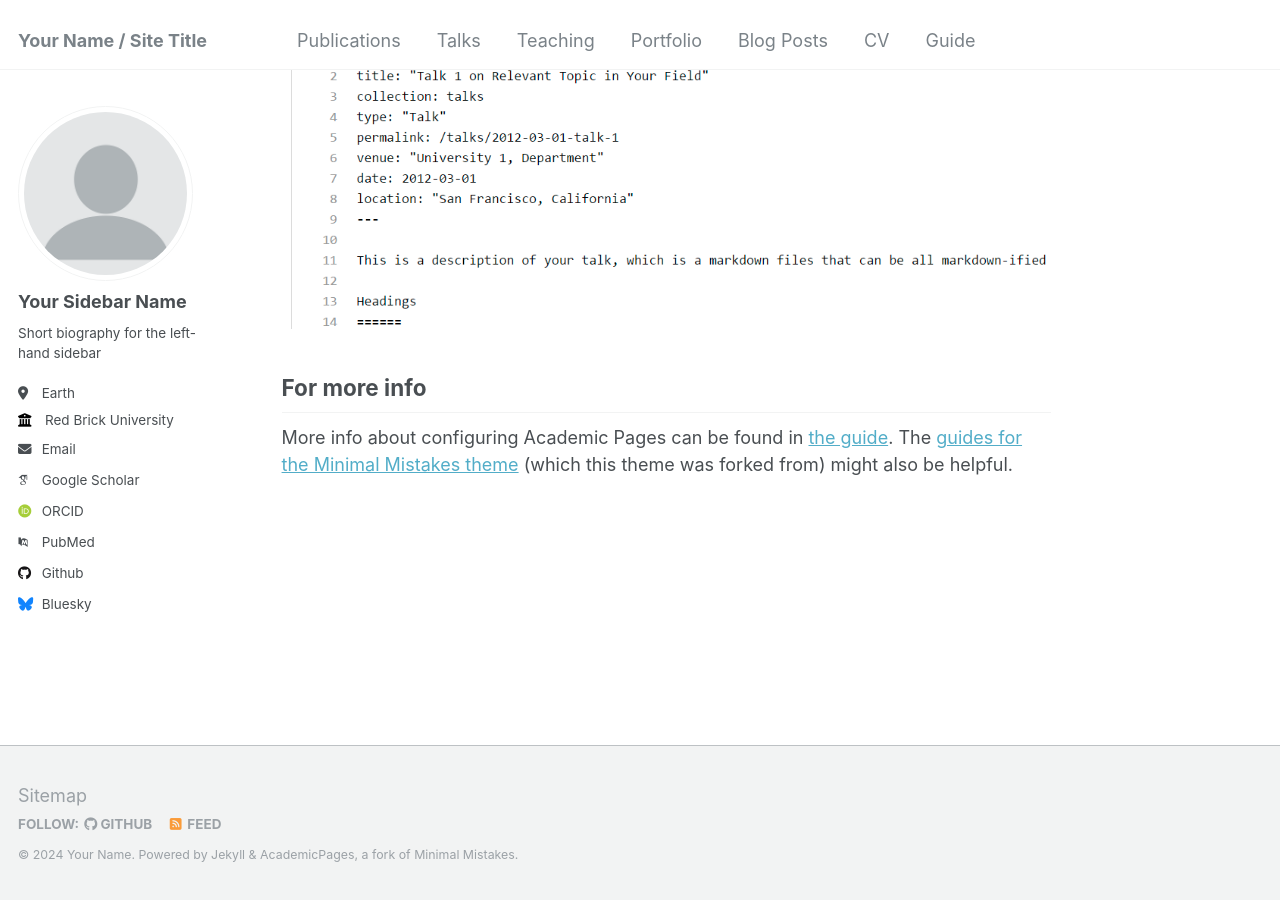
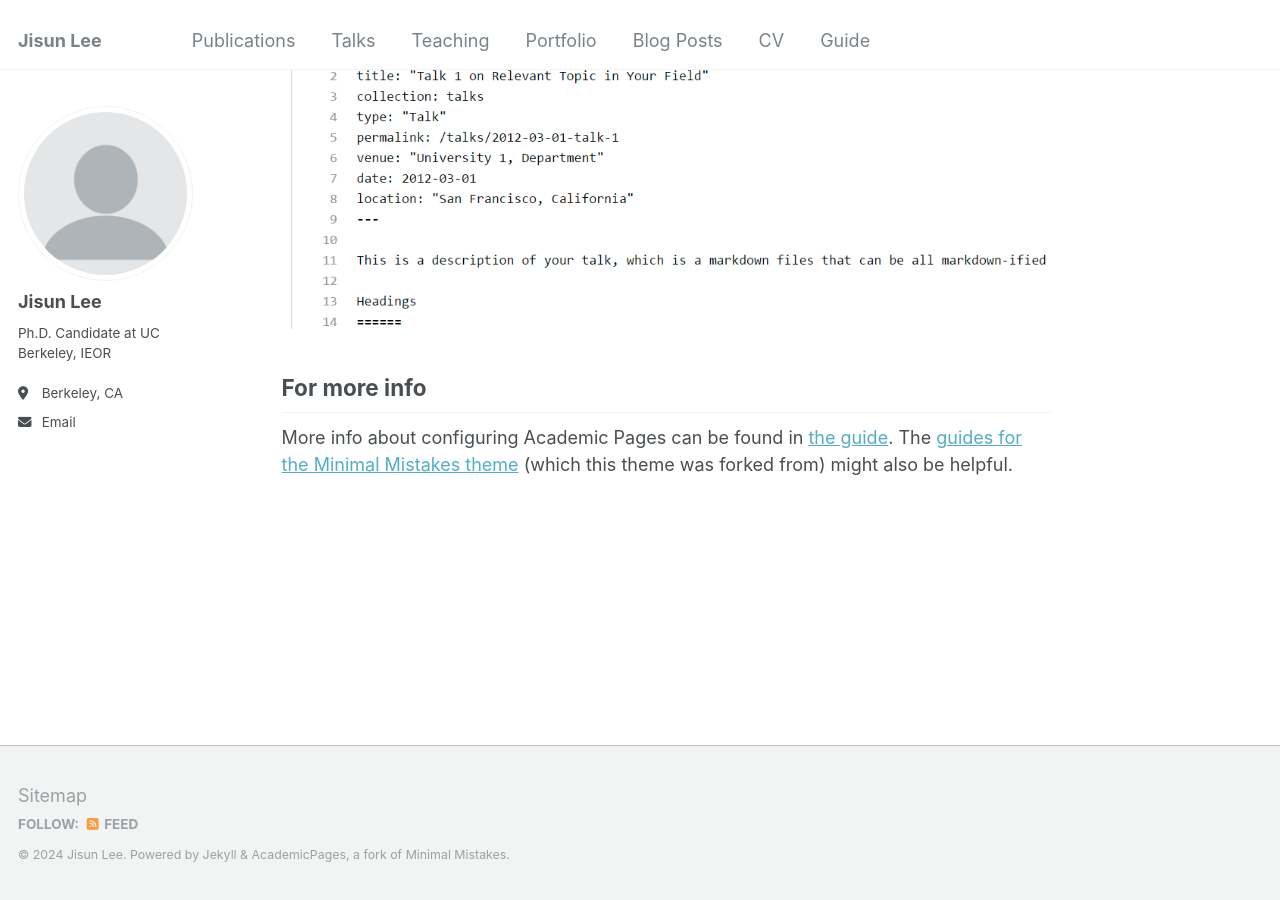
Before and after one commit to jsl0713/jisunlee.github.io, a Jekyll site: the page built from _pages/about.md, in a window 1280 px wide and 900 px high, scrolled down 2660 px. Built offline with Jekyll 4.4.1, drawn with Linux system fonts in a browser that asks for light colours; some web fonts are replaced.

Commit message:
initial commit

```diff
--- a/_config.yml
+++ b/_config.yml
@@ -8,13 +8,13 @@
 
 # Basic Site Settings
 locale                   : "en-US"
-title                    : "Your Name / Site Title"
+title                    : "Jisun Lee"
 title_separator          : "-"
-name                     : &name "Your Name"
-description              : &description "personal description"
-url                      : https://academicpages.github.io # the base hostname & protocol for your site e.g. "https://mmistakes.github.io"
+name                     : &name "Jisun Lee"
+description              : &description "Ph.D. candidate at UC Berkeley, IEOR"
+url                      : https://jisunlee.github.io # the base hostname & protocol for your site e.g. "https://mmistakes.github.io"
 baseurl                  : "" # the subpath of your site, e.g. "/blog"
-repository               : "academicpages/academicpages.github.io"
+repository               : "jsl0713/jisunlee.github.io"
 
 # Site Author - The following control what appear as part of the author content on the side bar.
 #               If a field is blank the icon and link will not appear, otherwise it will be shown.
@@ -22,33 +22,33 @@ repository               : "academicpages/academicpages.github.io"
 author:
   # Biographic information
   avatar           : "profile.png"
-  name             : "Your Sidebar Name"
+  name             : "Jisun Lee"
   pronouns         : # example: "she/her"
-  bio              : "Short biography for the left-hand sidebar"
-  location         : "Earth"
-  employer         : "Red Brick University"
+  bio              : "Ph.D. Candidate at UC Berkeley, IEOR"
+  location         : "Berkeley, CA"
+  employer         : # "Red Brick University"
   uri              : # URL
-  email            : "none@example.org"
+  email            : "jisun_lee@berkeley.edu"
 
   # Academic websites
   arxiv            : # URL - Update with the correct link to your profile
-  googlescholar    : "https://scholar.google.com/citations?user=PS_CX0AAAAAJ"
+  googlescholar    : # "https://scholar.google.com/citations?user=PS_CX0AAAAAJ"
   impactstory      : # URL
-  orcid            : "http://orcid.org/yourorcidurl"
+  orcid            : # "http://orcid.org/yourorcidurl"
   semantic         : # URL
-  pubmed           : "https://www.ncbi.nlm.nih.gov/pubmed/?term=john+snow"
+  pubmed           : # "https://www.ncbi.nlm.nih.gov/pubmed/?term=john+snow"
   researchgate     : # URL
 
   # Repositories and software development
   bitbucket        : # Username - Update with your username on the site
   codepen          : # Username
   dribbble         : # Username
-  github           : "academicpages"
+  github           : #"academicpages"
   kaggle           : # Username
   stackoverflow    : # User number or user number and name (i.e., use "1" or "1/jeff-atwood")
 
   # Social media
-  bluesky          : "bsky.app" # Replace this with you Bluesky username
+  bluesky          : # "bsky.app" # Replace this with you Bluesky username
   facebook         : # Username
   flickr           : # Username
   foursquare       : # Username
```
